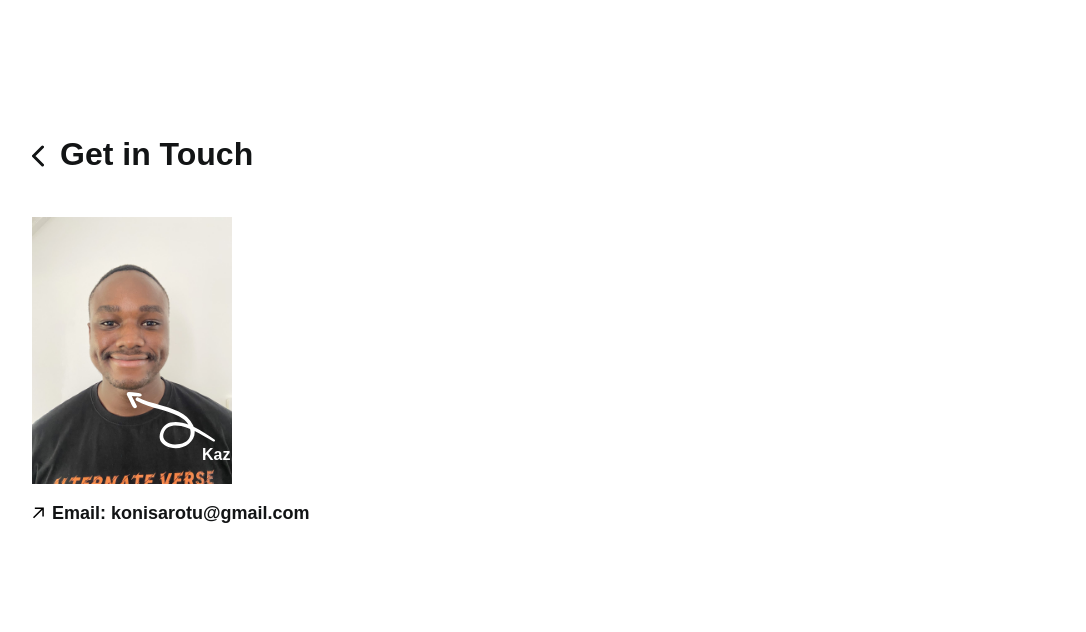
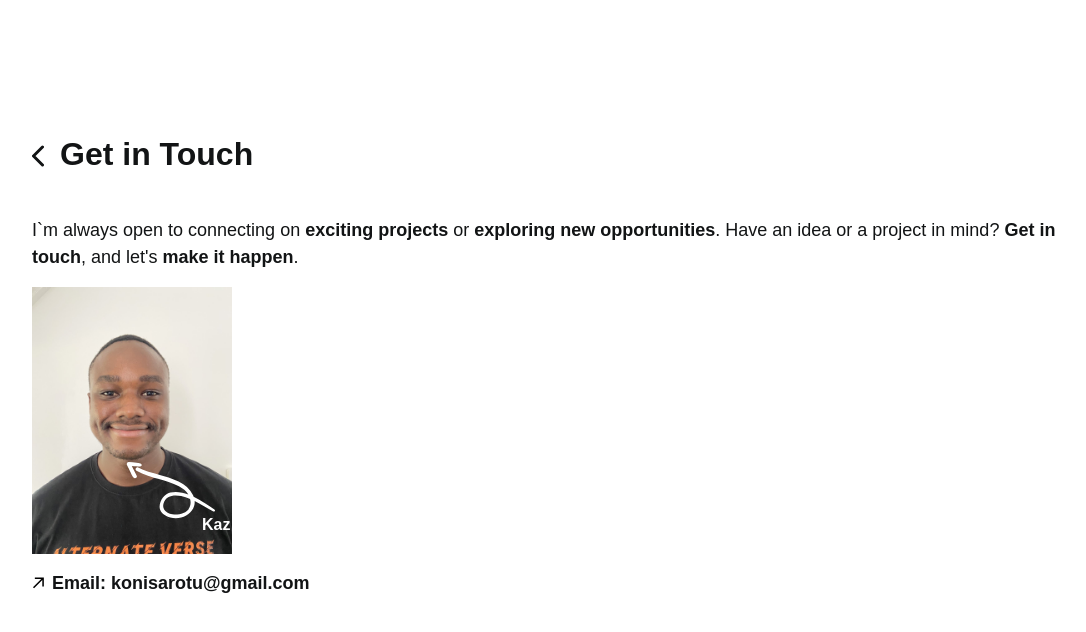
Before and after one commit to kazeemOnis/iamkaz, a Next.js app: page /contact in a window 1280 px wide. Shown: the top 632 px of the page, without its empty margins (96-1182 px from the left). Built offline with nearby package versions, Linux system fonts and the light colour scheme.

Commit message:
fix linking issues

```diff
--- a/src/app/contact/page.tsx
+++ b/src/app/contact/page.tsx
@@ -35,7 +35,7 @@ export default function Contact() {
       <div className="page__content">
         <Header title="Get in Touch" link="/" />
         <section>
-          {/* <p className="contact">I'm always open to connecting on <b>exciting projects</b> or <b>exploring new opportunities</b>. Have an idea or a project in mind? <b>Get in touch</b>, and let's <b>make it happen</b>.</p> */}
+          <p className="contact">I`m always open to connecting on <b>exciting projects</b> or <b>exploring new opportunities</b>. Have an idea or a project in mind? <b>Get in touch</b>, and let&apos;s <b>make it happen</b>.</p>
           <div className="thumbnail">
             <Image
               src={thumbnail}
```
